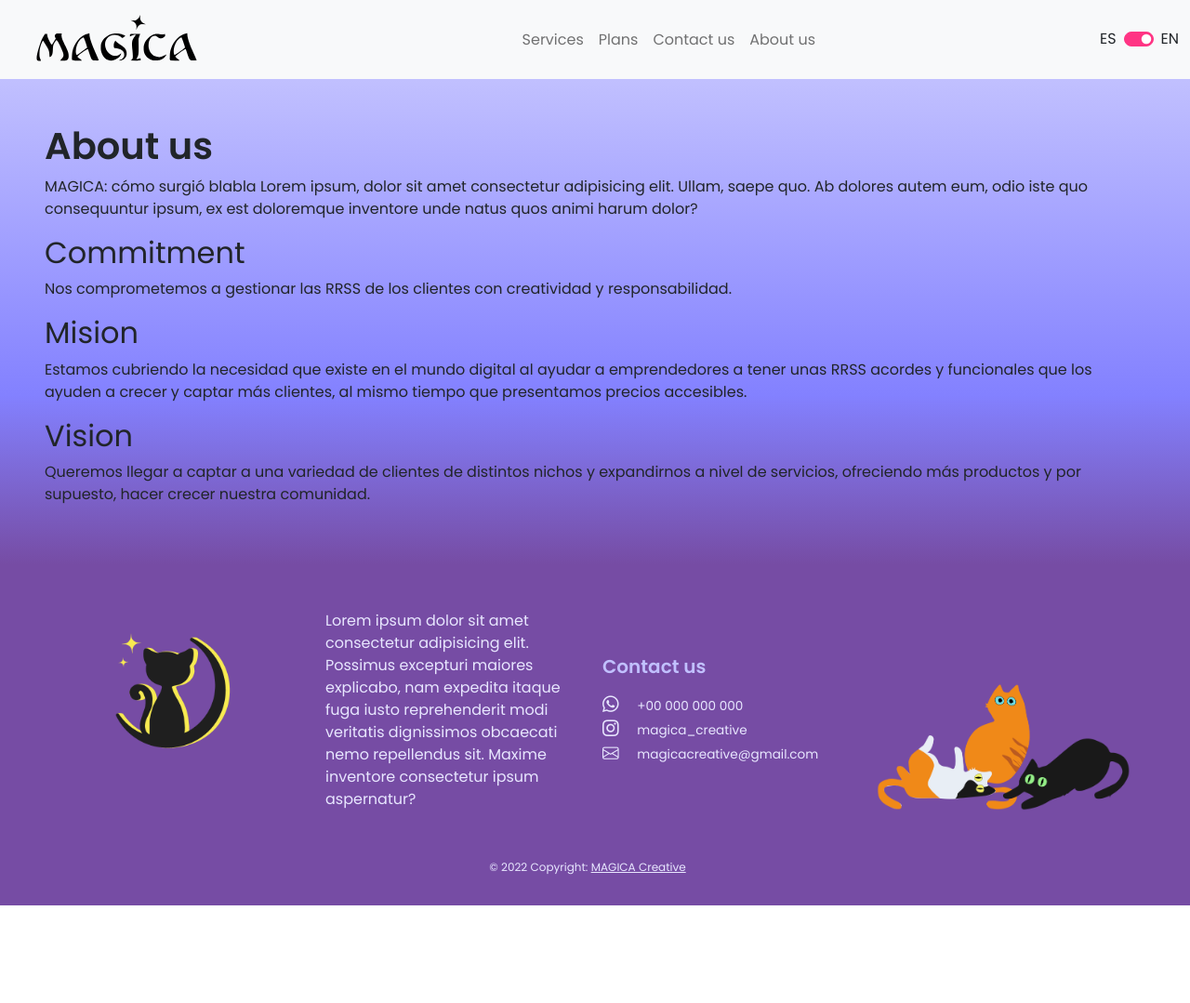
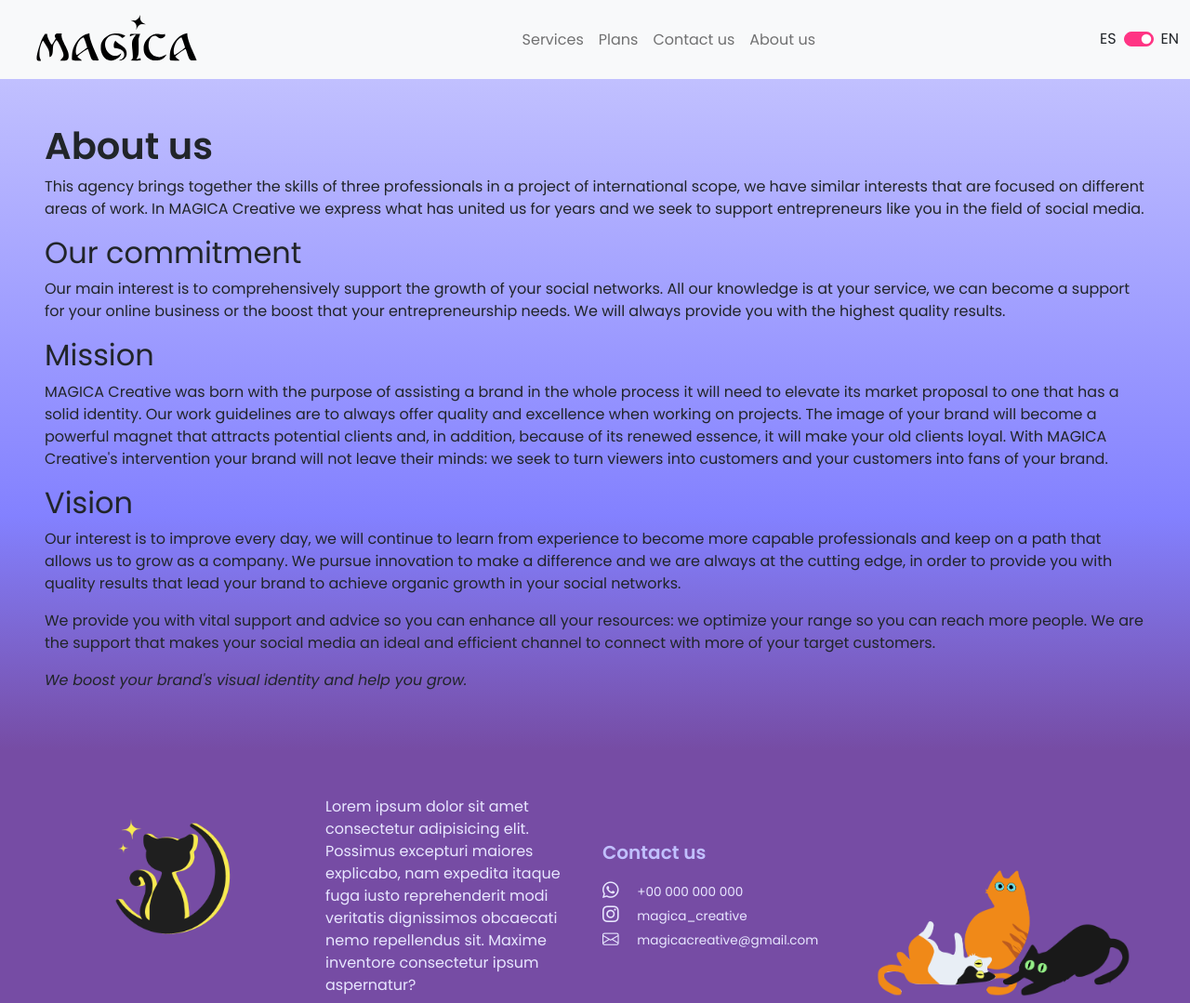
Before and after one commit to magicacreative/magicainfo, a website: page en/pages/about-us.html in a window 1280 px wide. Shown: the top 1079 px of the page at 93% size. Before the commit the page ends 974 px from the top, so only its background shows below. Drawn offline with nearby package versions, Linux system fonts and the light colour scheme.

Commit message:
about us

```diff
--- a/en/pages/about-us.html
+++ b/en/pages/about-us.html
@@ -69,28 +69,53 @@
       <div class="container-fluid p-4 p-sm-5 about-us">
         <h1 data-aos="fade-right" data-aos-duration="1500">About us</h1>
         <p data-aos="fade-right" data-aos-duration="1500">
-          MAGICA: cómo surgió blabla Lorem ipsum, dolor sit amet consectetur
-          adipisicing elit. Ullam, saepe quo. Ab dolores autem eum, odio iste
-          quo consequuntur ipsum, ex est doloremque inventore unde natus quos
-          animi harum dolor?
+          This agency brings together the skills of three professionals in a
+          project of international scope, we have similar interests that are
+          focused on different areas of work. In MAGICA Creative we express what
+          has united us for years and we seek to support entrepreneurs like you
+          in the field of social media.
         </p>
-        <h2 data-aos="fade-right" data-aos-duration="1500">Commitment</h2>
+        <h2 data-aos="fade-right" data-aos-duration="1500">Our commitment</h2>
         <p data-aos="fade-right" data-aos-duration="1500">
-          Nos comprometemos a gestionar las RRSS de los clientes con creatividad
-          y responsabilidad.
+          Our main interest is to comprehensively support the growth of your
+          social networks. All our knowledge is at your service, we can become a
+          support for your online business or the boost that your
+          entrepreneurship needs. We will always provide you with the highest
+          quality results.
         </p>
-        <h2 data-aos="fade-right" data-aos-duration="1500">Mision</h2>
+        <h2 data-aos="fade-right" data-aos-duration="1500">Mission</h2>
         <p data-aos="fade-right" data-aos-duration="1500">
-          Estamos cubriendo la necesidad que existe en el mundo digital al
-          ayudar a emprendedores a tener unas RRSS acordes y funcionales que los
-          ayuden a crecer y captar más clientes, al mismo tiempo que presentamos
-          precios accesibles.
+          MAGICA Creative was born with the purpose of assisting a brand in the
+          whole process it will need to elevate its market proposal to one that
+          has a solid identity. Our work guidelines are to always offer quality
+          and excellence when working on projects. The image of your brand will
+          become a powerful magnet that attracts potential clients and, in
+          addition, because of its renewed essence, it will make your old
+          clients loyal. With MAGICA Creative's intervention your brand will not
+          leave their minds: we seek to turn viewers into customers and your
+          customers into fans of your brand.
         </p>
         <h2 data-aos="fade-right" data-aos-duration="1500">Vision</h2>
         <p data-aos="fade-right" data-aos-duration="1500">
-          Queremos llegar a captar a una variedad de clientes de distintos
-          nichos y expandirnos a nivel de servicios, ofreciendo más productos y
-          por supuesto, hacer crecer nuestra comunidad.
+          Our interest is to improve every day, we will continue to learn from
+          experience to become more capable professionals and keep on a path
+          that allows us to grow as a company. We pursue innovation to make a
+          difference and we are always at the cutting edge, in order to provide
+          you with quality results that lead your brand to achieve organic
+          growth in your social networks.
+        </p>
+        <p data-aos="fade-right" data-aos-duration="1500">
+          We provide you with vital support and advice so you can enhance all
+          your resources: we optimize your range so you can reach more people.
+          We are the support that makes your social media an ideal and efficient
+          channel to connect with more of your target customers.
+        </p>
+        <p
+          data-aos="fade-right"
+          data-aos-duration="1500"
+          style="font-style: italic"
+        >
+          We boost your brand's visual identity and help you grow.
         </p>
       </div>
     </section>
```
Also changed, not shown: pages/quienes-somos.html (+5 -1 lines).
